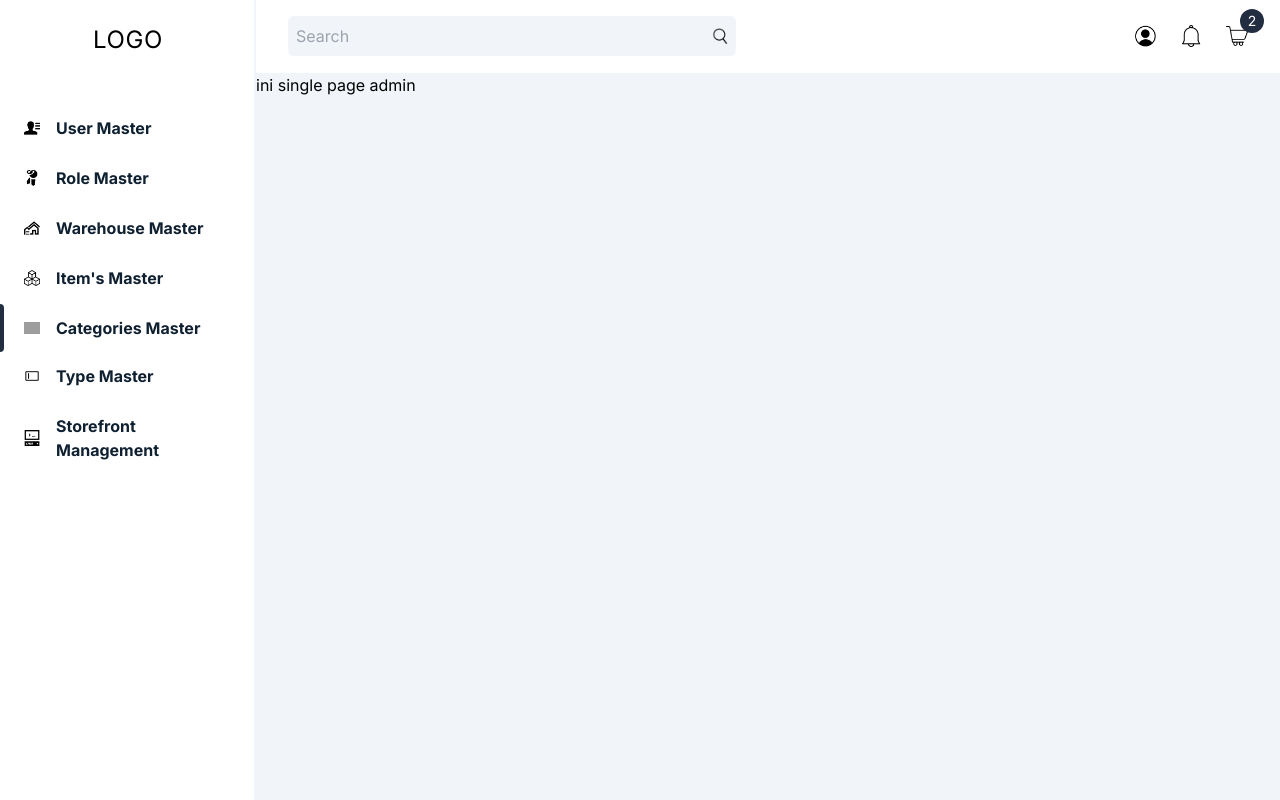
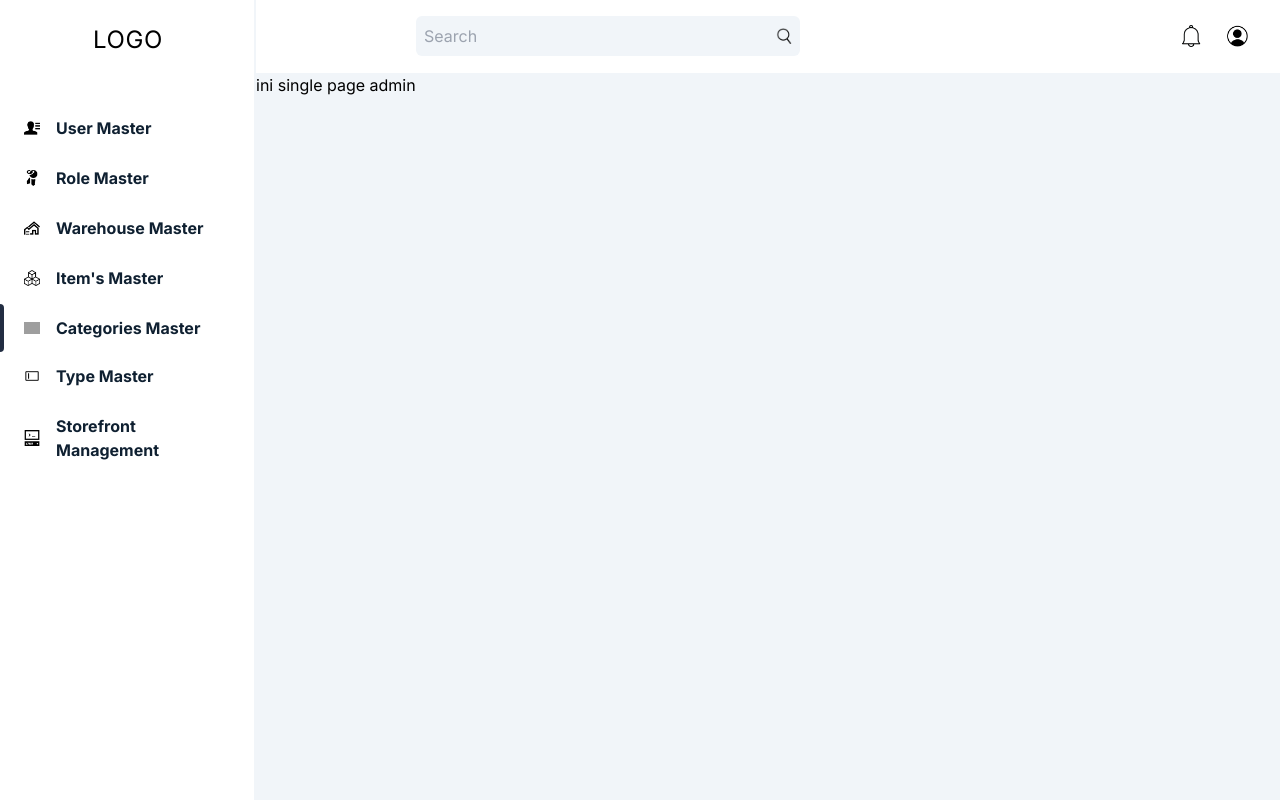
Before and after one commit to Azukii09/cosmetics-shop, a Next.js app: page /admin/categories in a window 1280 px wide. Built offline with nearby package versions, Linux system fonts and the light colour scheme; grey boxes are pictures that could not be loaded.

Commit message:
#30- re templating navbar for admin panel
Signed-off-by: Azukii09 <azuknisianta@gmail.com>

```diff
--- /dev/null
+++ b/src/components/feature/admin_panel/template/navIconAdminPanel.tsx
@@ -0,0 +1,38 @@
+"use client"
+import Image from "next/image";
+import React from "react";
+import Link from "next/dist/client/link";
+import {useRouter} from "next/navigation";
+
+export default function NavIconAdminPanel() {
+    const router = useRouter();
+    const [isProfileOpen, setIsProfileOpen] = React.useState(false);
+    // temporary
+    const isLoggedIn = true
+
+    const handlerProfile = () => {
+        if(!isLoggedIn){
+            router.push("/login");
+        }
+        setIsProfileOpen((prevState) => !prevState);
+    }
+    return(
+        <div className="flex items-center gap-4 xl:gap-6 relative">
+            <Image src={"/assets/img/static/notification.png"} alt={"notification"} width={22} height={22} className={"cursor-pointer"}/>
+            <Image
+                src={"/assets/img/static/profile.png"}
+                alt={"profile"}
+                width={22}
+                height={22}
+                className={"cursor-pointer"}
+                onClick={handlerProfile}
+            />
+            {isProfileOpen && (
+                <div className="absolute bg-white p-4 rounded-md top-12 left-0 text-sm z-20 shadow-[0_3px_10px_rgb(0,0,0,0.2)]">
+                    <Link href={"/"}>Profile</Link>
+                    <div className={"mt-2 cursor-pointer"}>Log out</div>
+                </div>
+            )}
+        </div>
+    )
+}
--- /dev/null
+++ b/src/components/feature/admin_panel/template/navSearchBarAdminPanel.tsx
@@ -0,0 +1,34 @@
+"use client"
+import Image from "next/image";
+import React from "react";
+import {useRouter} from "next/navigation";
+
+export default function NavSearchBarAdminPanel() {
+    const router = useRouter();
+    const handlerSearch = (event: React.FormEvent<HTMLFormElement>)=>{
+        event.preventDefault();
+        const formData = new FormData(event.currentTarget);
+        const search = formData.get("search") as string;
+        if(search){
+            router.push(`/list?search=${search}`);
+        }
+    }
+    return(
+        <form className="w-full flex flex-1 items-center justify-between bg-slate-100 p-2 rounded-md" onSubmit={handlerSearch}>
+            <input
+                type="text"
+                name="search"
+                placeholder={"Search"}
+                className={"flex flex-1 bg-transparent border-none rounded-md focus:outline-none"}
+            />
+            <button type="submit">
+                <Image
+                    src={"/assets/img/static/search.png"}
+                    alt={"search"}
+                    width={16}
+                    height={16}
+                />
+            </button>
+        </form>
+    )
+}
--- a/src/components/feature/admin_panel/template/navbarAdmin.tsx
+++ b/src/components/feature/admin_panel/template/navbarAdmin.tsx
@@ -1,8 +1,8 @@
 "use client"
 
-import NavSearchBar from "@/components/feature/end_user/template/navSearchBar";
-import NavIcon from "@/components/feature/end_user/template/navIcon";
 import MobileAdminMenu from "@/components/components/admin_panel/mobileAdminMenu";
+import NavIconAdminPanel from "@/components/feature/admin_panel/template/navIconAdminPanel";
+import NavSearchBarAdminPanel from "@/components/feature/admin_panel/template/navSearchBarAdminPanel";
 
 export default function NavbarAdmin(){
     return (
@@ -12,18 +12,18 @@ export default function NavbarAdmin(){
                 <div className="h-20 w-full px-4 flex items-center justify-between md:hidden shadow-md">
                     <MobileAdminMenu/>
                     <div className={"w-1/2 flex items-center justify-between gap-8"}>
-                        <NavSearchBar/>
-                        <NavIcon/>
+                        <NavSearchBarAdminPanel/>
+                        <NavIconAdminPanel/>
                     </div>
                 </div>
                 {/*bigger screen*/}
                 <div className={"hidden md:w-full md:flex items-center h-full justify-between gap-8 shadow-md"}>
                     {/*Left*/}
-                    <div className={"w-1/2 xl:w-1/2 flex items-center justify-center px-8"}>
-                        <NavSearchBar/>
+                    <div className={"ml-24 w-1/2 xl:w-1/2 flex items-center justify-center px-16"}>
+                        <NavSearchBarAdminPanel/>
                     </div>
                     <div className={"px-8"}>
-                        <NavIcon/>
+                        <NavIconAdminPanel/>
                     </div>
                 </div>
             </nav>
```
